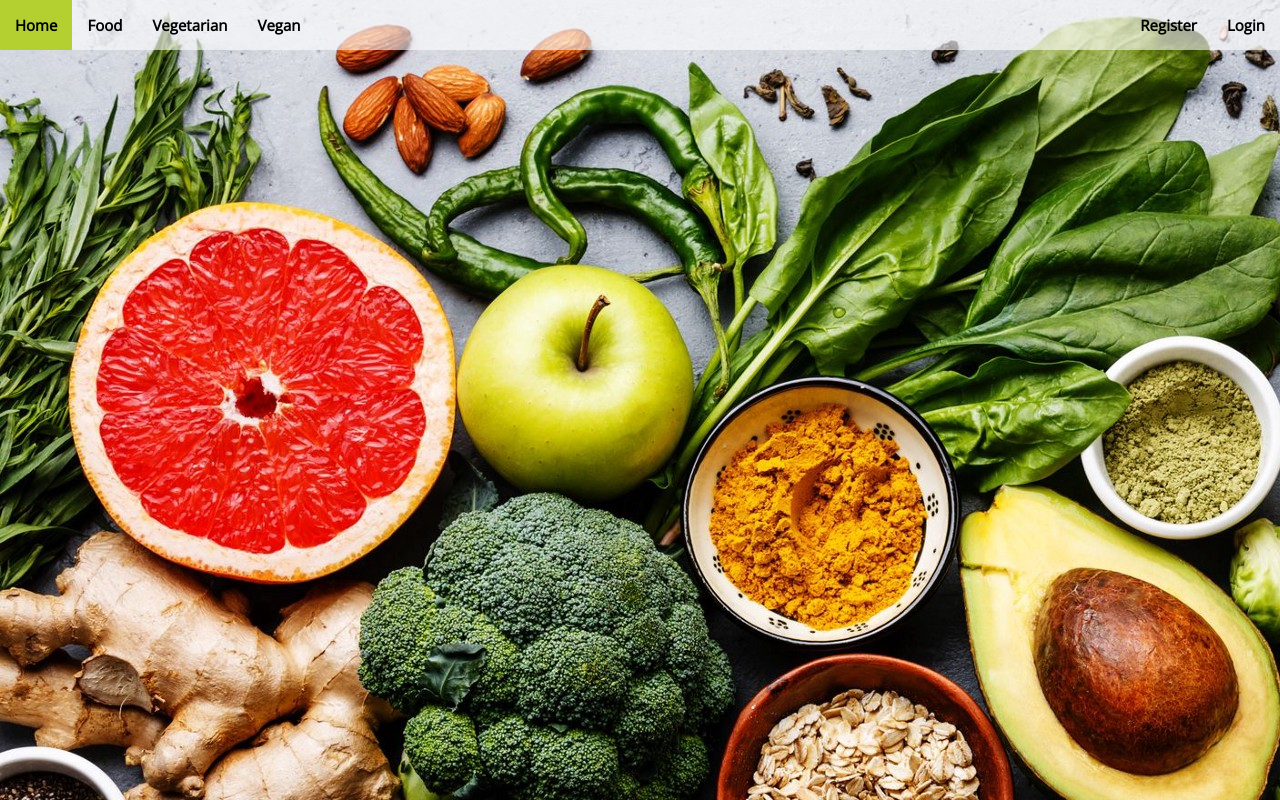
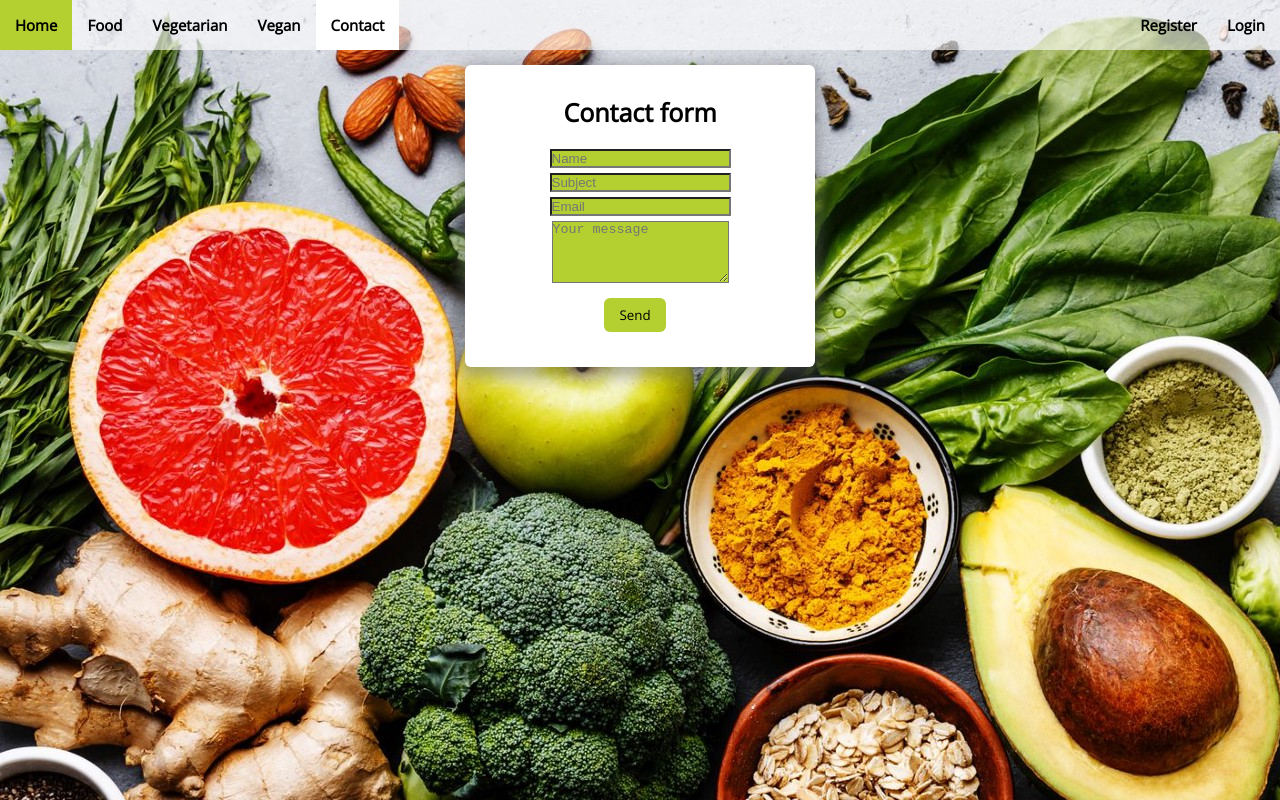
Before and after one commit to danielle076/eindproject_frontend_part2, a React (Create React App) app: page /contact in a window 1280 px wide. Built offline with nearby package versions, Linux system fonts and the light colour scheme; no server answers.

Commit message:
added contact

```diff
--- a/package.json
+++ b/package.json
@@ -7,6 +7,7 @@
     "@testing-library/react": "^11.2.7",
     "@testing-library/user-event": "^12.8.3",
     "axios": "^0.21.1",
+    "emailjs-com": "^3.2.0",
     "firebase": "^8.6.1",
     "react": "^17.0.2",
     "react-dom": "^17.0.2",
--- a/src/App.js
+++ b/src/App.js
@@ -8,6 +8,7 @@ import Home from './pages/home/Home';
 import Food from './pages/food/Food';
 import Vegetarian from './pages/vegetarian/Vegetarian';
 import Vegan from './pages/vegan/Vegan';
+import Contact from "./pages/contact/Contact";
 import Login from './pages/login/Login';
 import Register from './pages/register/Register';
 import PrivateRoute from './components/privateRoute/PrivateRoute';
@@ -32,6 +33,9 @@ function App() {
                 <Route path='/vegan'>
                     <Vegan/>
                 </Route>
+                <Route path='/contact'>
+                    <Contact/>
+                </Route>
                 <Route path='/login'>
                     <Login/>
                 </Route>
--- a/src/components/nav/Nav.js
+++ b/src/components/nav/Nav.js
@@ -20,6 +20,9 @@ function Nav() {
                     <li>
                         <NavLink to='/vegan' activeClassName={styles['active-link']}>Vegan</NavLink>
                     </li>
+                    <li>
+                        <NavLink to='/contact' activeClassName={styles['active-link']}>Contact</NavLink>
+                    </li>
                     <li className={styles.right}>
                         <NavLink to='/login' activeClassName={styles['active-link']}>Login</NavLink>
                     </li>
--- /dev/null
+++ b/src/pages/contact/Contact.js
@@ -0,0 +1,74 @@
+import React, {useState, useRef} from 'react';
+import styles from './Contact.module.css';
+import emailjs from 'emailjs-com';
+import Button from '../../components/button/Button';
+
+function Contact() {
+    const nameRef = useRef();
+    const subjectRef = useRef();
+    const emailRef = useRef();
+    const messageRef = useRef();
+    const [loading, toggleLoading] = useState('');
+    const [messageSuccess, toggleMessageSuccess] = useState(false);
+
+    function sendEmail(e) {
+        e.preventDefault();
+        toggleLoading('true');
+        toggleMessageSuccess(true);
+
+        emailjs.sendForm('service_e6r01nn', 'template_kd6f33z', e.target, 'user_bFw80Fh9kU65SmtGIjzNr')
+            .then((result) => {
+                console.log(result.text);
+            }, (error) => {
+                console.log(error.text);
+            });
+        e.target.reset();
+        toggleLoading(false);
+    }
+
+    return <main className={styles.form}>
+        <form onSubmit={sendEmail} className={styles.contact}>
+            {loading && <p className={styles.loading}>Data is being loaded...</p>}
+
+            <h1 className={styles.h1}>Contact form</h1>
+            <input
+                type='text'
+                name='name'
+                placeholder='Name'
+                ref={nameRef} required
+                className={styles.input}
+            />
+            <input
+                type='text'
+                name='subject'
+                placeholder='Subject'
+                ref={subjectRef} required
+                className={styles.input}
+            />
+            <input
+                type='email'
+                name='email'
+                placeholder='Email'
+                ref={emailRef} required
+                className={styles.input}
+            />
+            <textarea
+                name='message'
+                placeholder='Your message'
+                rows='4'
+                ref={messageRef} required
+                className={styles.textarea}
+            />
+            <Button
+                disabled={loading}
+                buttonText='Send'
+            />
+
+            {messageSuccess === true &&
+            <p className={styles.success}>Your message has been sent successfully.</p>}
+        </form>
+
+    </main>
+}
+
+export default Contact;
--- /dev/null
+++ b/src/pages/contact/Contact.module.css
@@ -0,0 +1,47 @@
+.form {
+    margin: 15px auto 0 auto;
+    padding: 30px;
+    font-family: 'Open Sans', sans-serif, 'Roboto', sans-serif;
+    border-radius: 6px;
+    max-width: 290px;
+    background-color: white;
+    box-shadow: 0 5px 15px 5px rgba(100, 100, 100, 0.5);
+}
+
+.contact {
+    display: flex;
+    flex-direction: column;
+    align-items: center;
+}
+
+.loading {
+    font-size: 15px;
+    color: black;
+    margin-bottom: 15px;
+    text-align: center;
+}
+
+.h1 {
+    text-align: center;
+    margin-bottom: 15px;
+    font-size: 25px;
+}
+
+.input {
+    background-color: hsl(70, 62%, 50%);
+    color: black;
+    margin-top: 5px;
+}
+
+.textarea {
+    background-color: hsl(70, 62%, 50%);
+    color: black;
+    margin-top: 5px;
+}
+
+.success {
+    font-size: 13px;
+    color: black;
+    margin-top: 15px;
+    text-align: center;
+}
```
Also changed, not shown: 1 other file (tests, documents, lock files or other folders).
